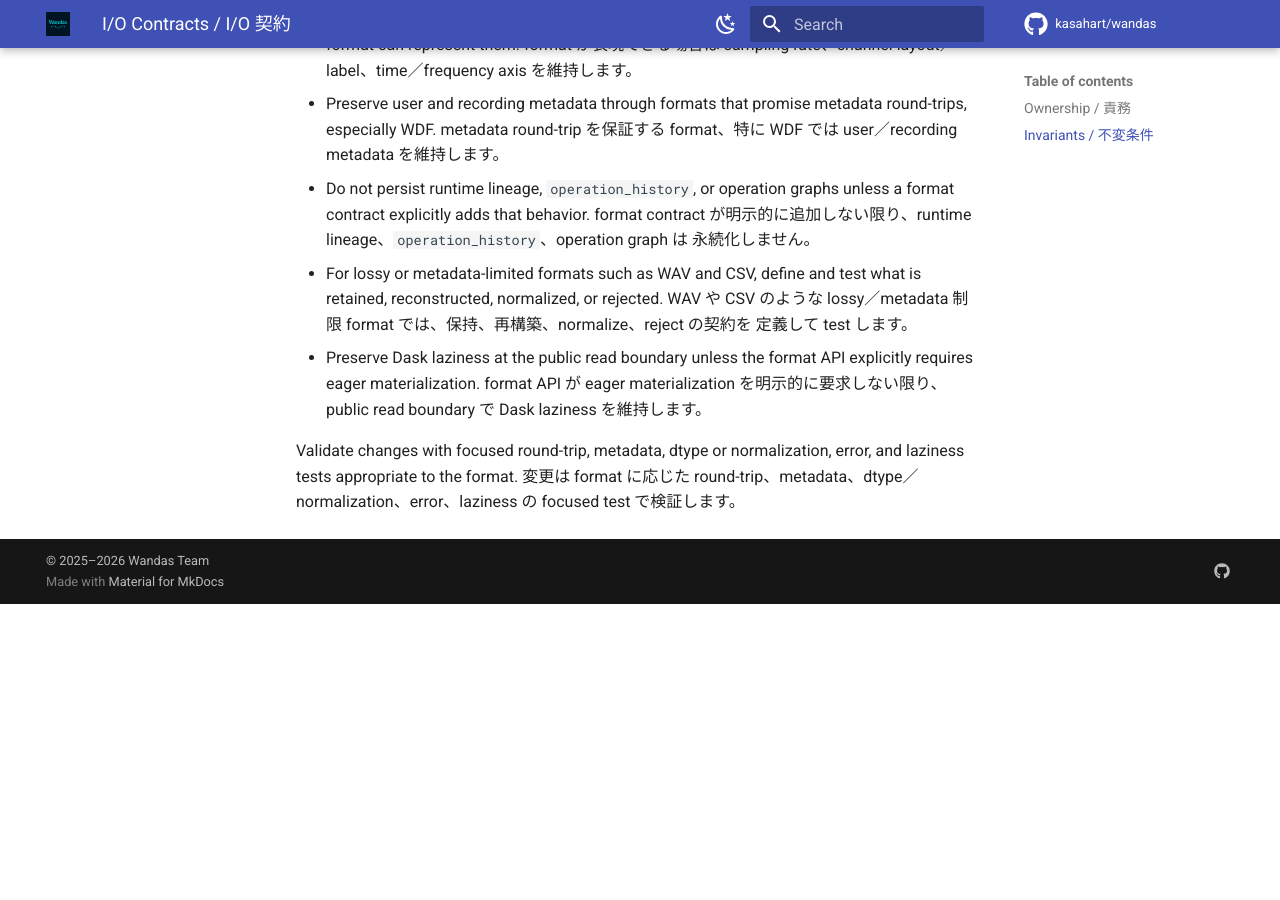
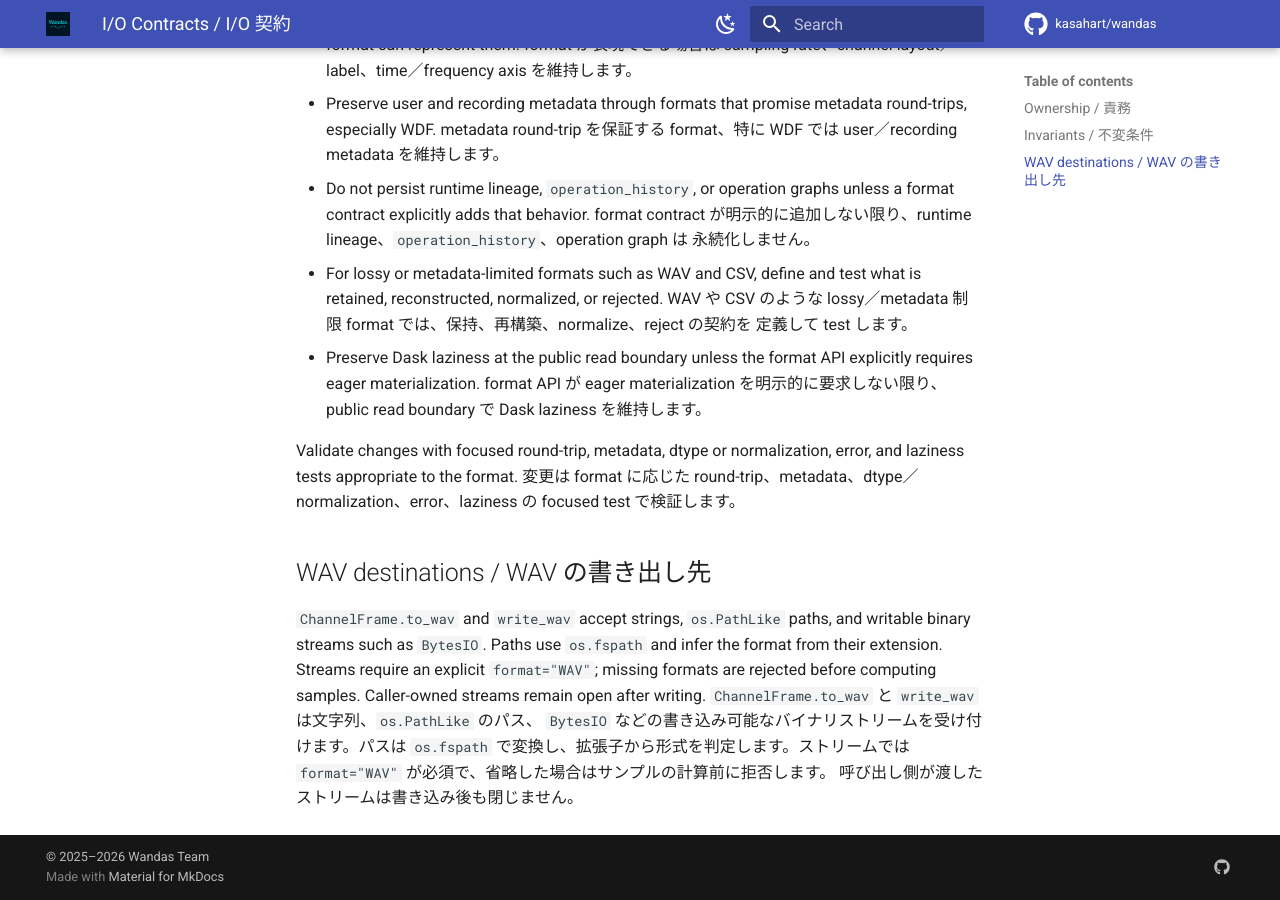
Before and after one commit to kasahart/wandas, an MkDocs documentation site: the page built from docs/src/contributing/io-contracts.md, in a window 1280 px wide and 900 px high, scrolled down 608 px. Built offline with MkDocs 1.6.1 and Material for MkDocs 9.7.7, drawn with Linux system fonts in a browser that asks for light colours; comment, search, counter and statistics services are not loaded; before the commit the page ends 1212 px from its top, so only the background shows below that.

Commit message:
fix: preserve custom PathLike WAV destinations

```diff
--- a/docs/src/contributing/io-contracts.md
+++ b/docs/src/contributing/io-contracts.md
@@ -39,3 +39,16 @@ Validate changes with focused round-trip, metadata, dtype or normalization,
 error, and laziness tests appropriate to the format.
 変更は format に応じた round-trip、metadata、dtype／normalization、error、laziness の focused test
 で検証します。
+
+## WAV destinations / WAV の書き出し先
+
+`ChannelFrame.to_wav` and `write_wav` accept strings, `os.PathLike` paths,
+and writable binary streams such as `BytesIO`. Paths use `os.fspath` and infer
+the format from their extension. Streams require an explicit `format="WAV"`;
+missing formats are rejected before computing samples. Caller-owned streams
+remain open after writing.
+`ChannelFrame.to_wav` と `write_wav` は文字列、`os.PathLike` のパス、
+`BytesIO` などの書き込み可能なバイナリストリームを受け付けます。パスは
+`os.fspath` で変換し、拡張子から形式を判定します。ストリームでは
+`format="WAV"` が必須で、省略した場合はサンプルの計算前に拒否します。
+呼び出し側が渡したストリームは書き込み後も閉じません。
```
Also changed, not shown: docs/src/release-notes/unreleased.md (+7 -0 lines), 3 other files.
